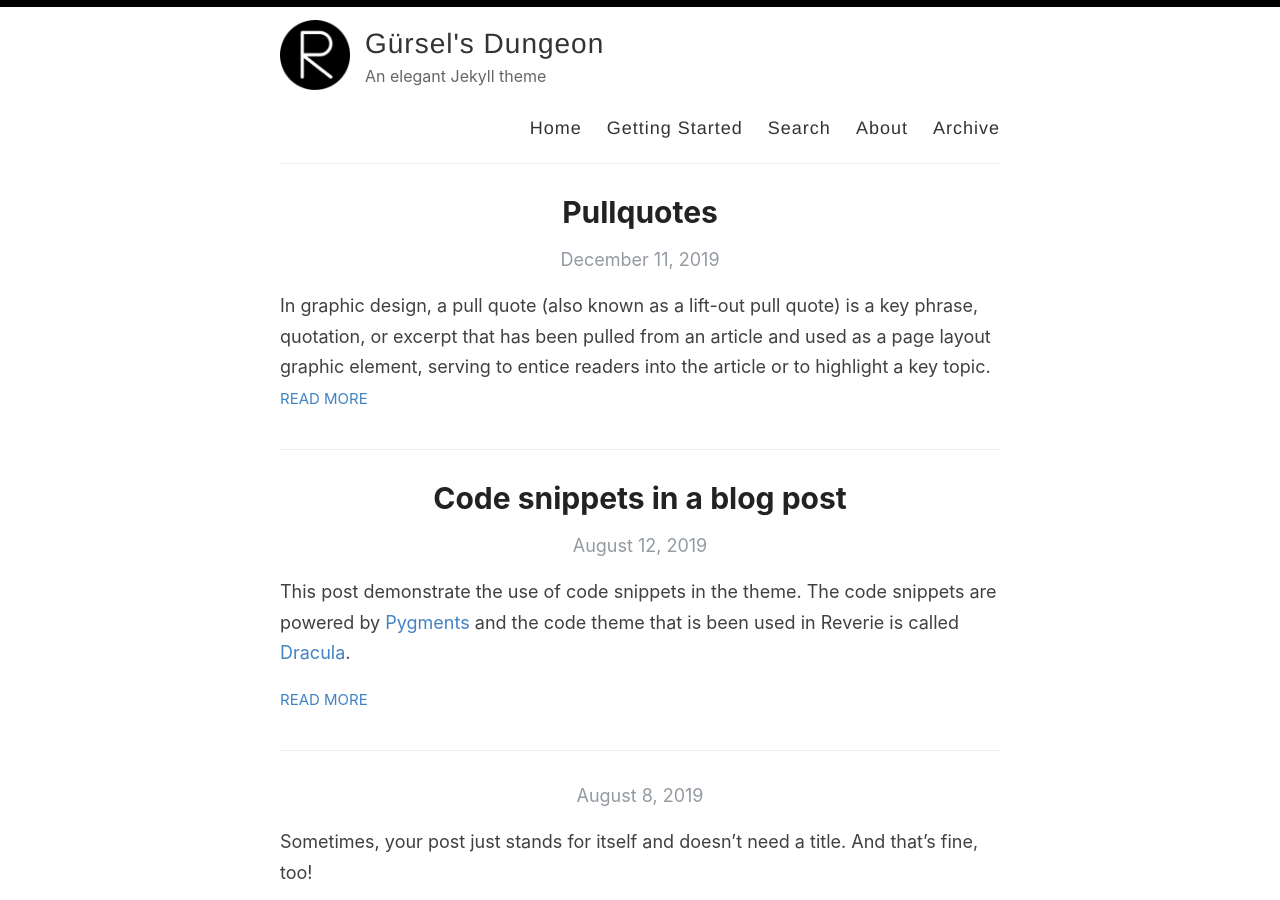
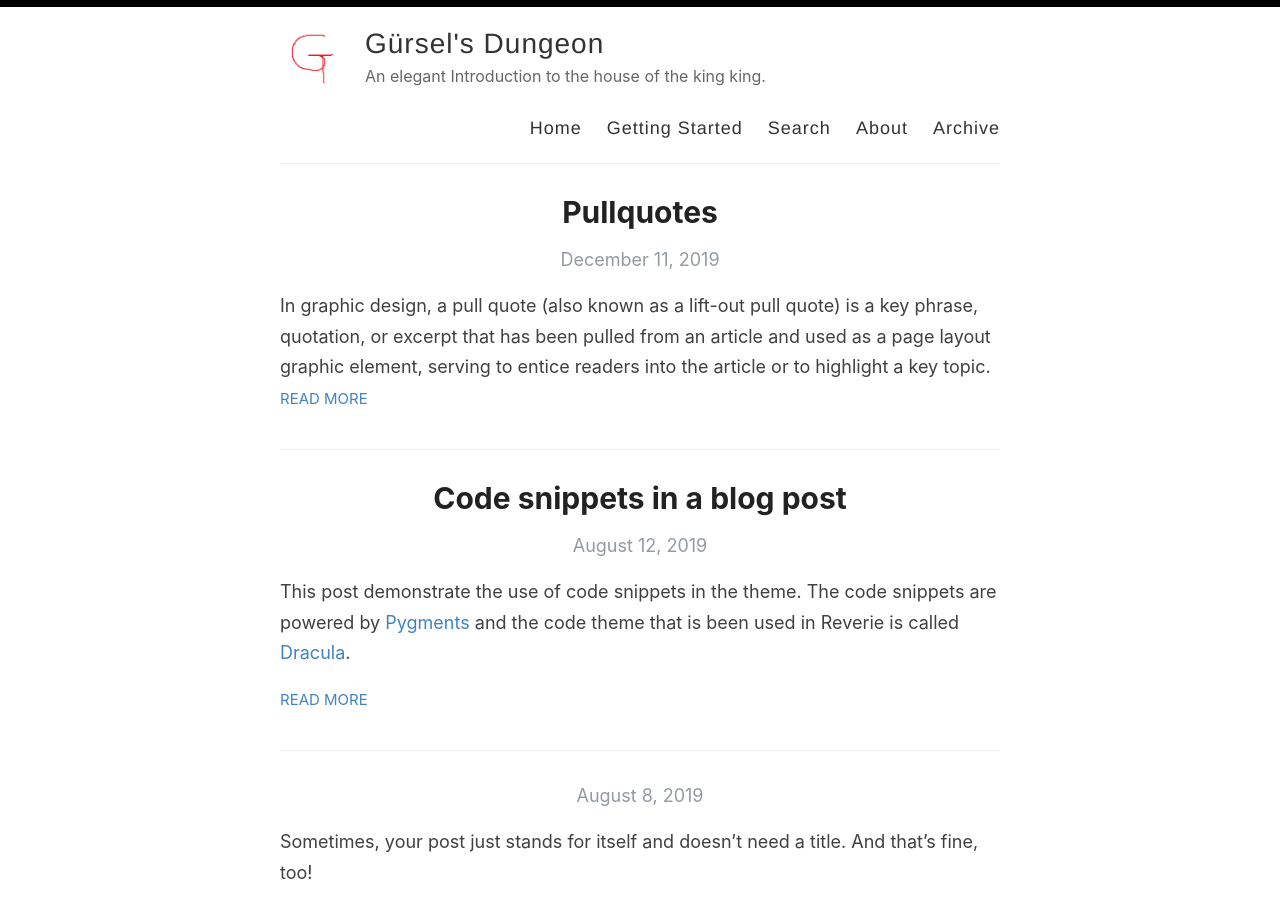
Before and after one commit to gurselcakar/gurselcakar.github.io, a Jekyll site: the page built from index.html, in a window 1280 px wide and 900 px high. Built offline with Jekyll 4.4.1, drawn with Linux system fonts in a browser that asks for light colours; the list of posts is cut into pages by our own code.

Commit message:
attempting to add my logo from paint

```diff
--- a/_config.yml
+++ b/_config.yml
@@ -9,10 +9,10 @@ name: Gürsel's Dungeon
 author: Gürsel Çakar
 
 # Short bio or description (displayed in the header)
-description: An elegant Jekyll theme
+description: An elegant Introduction to the house of the king king.
 
 # URL of your avatar or profile pic (you could use your GitHub profile pic)
-avatar: /images/reverie.png
+avatar: /images/Gurselsdungeon.png
 
 #
 # Flags below are optional
```
Also changed, not shown: images/Gurselsdungeon.png (added).
